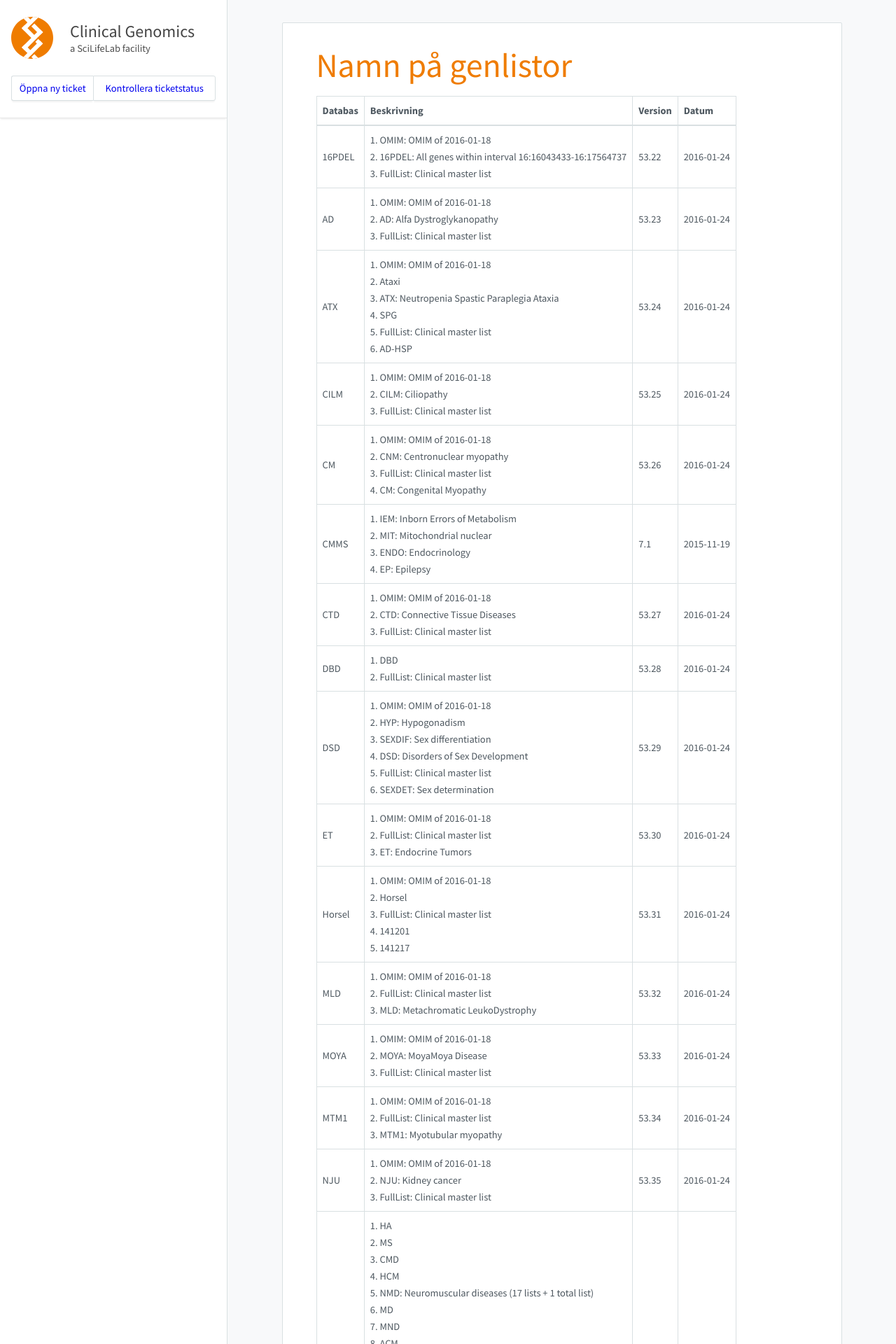
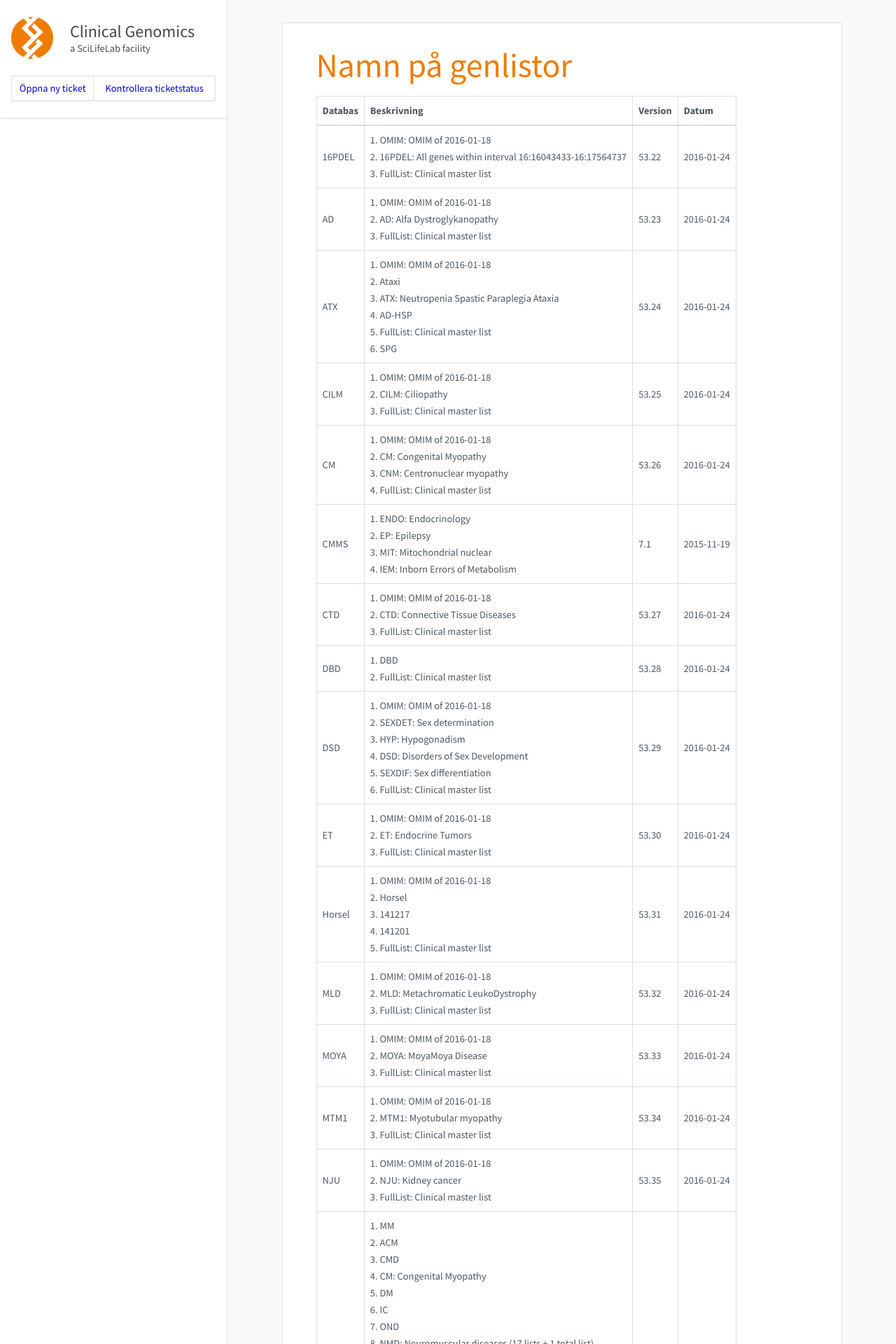
Before and after one commit to Clinical-Genomics/clinical-genomics.github.io, a Jekyll site: the page built from _pages/namnpagenlistor.md, in a window 1280 px wide. Shown: the top 1920 px of the page at 70% size. Built offline with Jekyll 4.4.1, drawn with Linux system fonts in a browser that asks for light colours; nearby versions of some CDN libraries; some of the changed lines change nothing that is shown; some of the changed text lies outside the part shown.

Commit message:
Update to cust002-SCN.txt

```diff
--- a/_pages/namnpagenlistor.md
+++ b/_pages/namnpagenlistor.md
@@ -10,25 +10,25 @@
 |---|---|---|---|
 |16PDEL|1. OMIM: OMIM of 2016-01-18<br />2. 16PDEL: All genes within interval 16:16043433-16:17564737<br />3. FullList: Clinical master list<br />|53.22|2016-01-24|
 |AD|1. OMIM: OMIM of 2016-01-18<br />2. AD: Alfa Dystroglykanopathy<br />3. FullList: Clinical master list<br />|53.23|2016-01-24|
-|ATX|1. OMIM: OMIM of 2016-01-18<br />2. Ataxi<br />3. ATX: Neutropenia Spastic Paraplegia Ataxia<br />4. SPG<br />5. FullList: Clinical master list<br />6. AD-HSP<br />|53.24|2016-01-24|
+|ATX|1. OMIM: OMIM of 2016-01-18<br />2. Ataxi<br />3. ATX: Neutropenia Spastic Paraplegia Ataxia<br />4. AD-HSP<br />5. FullList: Clinical master list<br />6. SPG<br />|53.24|2016-01-24|
 |CILM|1. OMIM: OMIM of 2016-01-18<br />2. CILM: Ciliopathy<br />3. FullList: Clinical master list<br />|53.25|2016-01-24|
-|CM|1. OMIM: OMIM of 2016-01-18<br />2. CNM: Centronuclear myopathy<br />3. FullList: Clinical master list<br />4. CM: Congenital Myopathy<br />|53.26|2016-01-24|
-|CMMS|1. IEM: Inborn Errors of Metabolism<br />2. MIT: Mitochondrial nuclear<br />3. ENDO: Endocrinology<br />4. EP: Epilepsy<br />|7.1|2015-11-19|
+|CM|1. OMIM: OMIM of 2016-01-18<br />2. CM: Congenital Myopathy<br />3. CNM: Centronuclear myopathy<br />4. FullList: Clinical master list<br />|53.26|2016-01-24|
+|CMMS|1. ENDO: Endocrinology<br />2. EP: Epilepsy<br />3. MIT: Mitochondrial nuclear<br />4. IEM: Inborn Errors of Metabolism<br />|7.1|2015-11-19|
 |CTD|1. OMIM: OMIM of 2016-01-18<br />2. CTD: Connective Tissue Diseases<br />3. FullList: Clinical master list<br />|53.27|2016-01-24|
 |DBD|1. DBD<br />2. FullList: Clinical master list<br />|53.28|2016-01-24|
-|DSD|1. OMIM: OMIM of 2016-01-18<br />2. HYP: Hypogonadism<br />3. SEXDIF: Sex differentiation<br />4. DSD: Disorders of Sex Development<br />5. FullList: Clinical master list<br />6. SEXDET: Sex determination<br />|53.29|2016-01-24|
-|ET|1. OMIM: OMIM of 2016-01-18<br />2. FullList: Clinical master list<br />3. ET: Endocrine Tumors<br />|53.30|2016-01-24|
-|Horsel|1. OMIM: OMIM of 2016-01-18<br />2. Horsel<br />3. FullList: Clinical master list<br />4. 141201<br />5. 141217<br />|53.31|2016-01-24|
-|MLD|1. OMIM: OMIM of 2016-01-18<br />2. FullList: Clinical master list<br />3. MLD: Metachromatic LeukoDystrophy<br />|53.32|2016-01-24|
+|DSD|1. OMIM: OMIM of 2016-01-18<br />2. SEXDET: Sex determination<br />3. HYP: Hypogonadism<br />4. DSD: Disorders of Sex Development<br />5. SEXDIF: Sex differentiation<br />6. FullList: Clinical master list<br />|53.29|2016-01-24|
+|ET|1. OMIM: OMIM of 2016-01-18<br />2. ET: Endocrine Tumors<br />3. FullList: Clinical master list<br />|53.30|2016-01-24|
+|Horsel|1. OMIM: OMIM of 2016-01-18<br />2. Horsel<br />3. 141217<br />4. 141201<br />5. FullList: Clinical master list<br />|53.31|2016-01-24|
+|MLD|1. OMIM: OMIM of 2016-01-18<br />2. MLD: Metachromatic LeukoDystrophy<br />3. FullList: Clinical master list<br />|53.32|2016-01-24|
 |MOYA|1. OMIM: OMIM of 2016-01-18<br />2. MOYA: MoyaMoya Disease<br />3. FullList: Clinical master list<br />|53.33|2016-01-24|
-|MTM1|1. OMIM: OMIM of 2016-01-18<br />2. FullList: Clinical master list<br />3. MTM1: Myotubular myopathy<br />|53.34|2016-01-24|
+|MTM1|1. OMIM: OMIM of 2016-01-18<br />2. MTM1: Myotubular myopathy<br />3. FullList: Clinical master list<br />|53.34|2016-01-24|
 |NJU|1. OMIM: OMIM of 2016-01-18<br />2. NJU: Kidney cancer<br />3. FullList: Clinical master list<br />|53.35|2016-01-24|
-|NMD|1. HA<br />2. MS<br />3. CMD<br />4. HCM<br />5. NMD: Neuromuscular diseases (17 lists + 1 total list)<br />6. MD<br />7. MND<br />8. ACM<br />9. DM<br />10. OND<br />11. OMIM: OMIM of 2016-01-18<br />12. CRD<br />13. NM<br />14. CMS<br />15. CM: Congenital Myopathy<br />16. MM<br />17. OM<br />18. HP<br />19. FullList: Clinical master list<br />20. IC<br />21. HMSN<br />|53.36|2016-01-24|
+|NMD|1. MM<br />2. ACM<br />3. CMD<br />4. CM: Congenital Myopathy<br />5. DM<br />6. IC<br />7. OND<br />8. NMD: Neuromuscular diseases (17 lists + 1 total list)<br />9. HA<br />10. CMS<br />11. OMIM: OMIM of 2016-01-18<br />12. OM<br />13. MND<br />14. MD<br />15. HCM<br />16. CRD<br />17. NM<br />18. HP<br />19. MS<br />20. HMSN<br />21. FullList: Clinical master list<br />|53.36|2016-01-24|
 |OMIM|1. OMIM: OMIM of 2016-01-18<br />2. FullList: Clinical master list<br />|53.37|2016-01-24|
 |ORO|1. OMIM: OMIM of 2016-01-18<br />2. ORO: Oro-facial-digital syndrome<br />3. FullList: Clinical master list<br />|53.38|2016-01-24|
-|PAF1|1. OMIM: OMIM of 2016-01-18<br />2. FullList: Clinical master list<br />3. PAF1: RNA polymerase II-associated factor<br />|53.39|2016-01-24|
+|PAF1|1. OMIM: OMIM of 2016-01-18<br />2. PAF1: RNA polymerase II-associated factor<br />3. FullList: Clinical master list<br />|53.39|2016-01-24|
 |PID|1. PIDCAD: PID Candidates<br />2. PID: Primary Immune Deficiency<br />3. FullList: Clinical master list<br />|7.2|2015-10-21|
-|SCN|1. OMIM: OMIM of 2016-01-18<br />2. SCN: Neutropenia<br />3. FullList: Clinical master list<br />|53.19|2016-01-18|
-|SHANK1|1. OMIM: OMIM of 2016-01-18<br />2. FullList: Clinical master list<br />3. SHANK1: SH3 and multiple ankyrin repeat domains 1<br />|53.20|2016-01-18|
+|SCN|1. OMIM: OMIM of 2016-01-18<br />2. SCN: Neutropenia<br />3. FullList: Clinical master list<br />|53.40|2016-01-24|
+|SHANK1|1. OMIM: OMIM of 2016-01-18<br />2. SHANK1: SH3 and multiple ankyrin repeat domains 1<br />3. FullList: Clinical master list<br />|53.20|2016-01-18|
 |SKD|1. OMIM: OMIM of 2016-01-18<br />2. SKD: Skeletal dysplasia<br />3. FullList: Clinical master list<br />|53.21|2016-01-18|
 |mtDNA|Mitochondrial DNA|8.0|2015-11-30|
```
